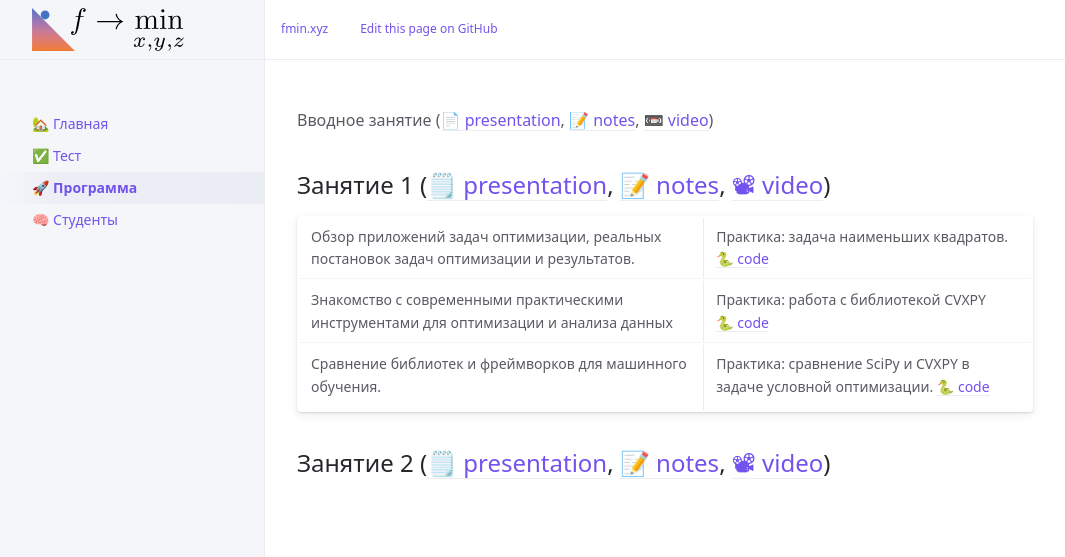
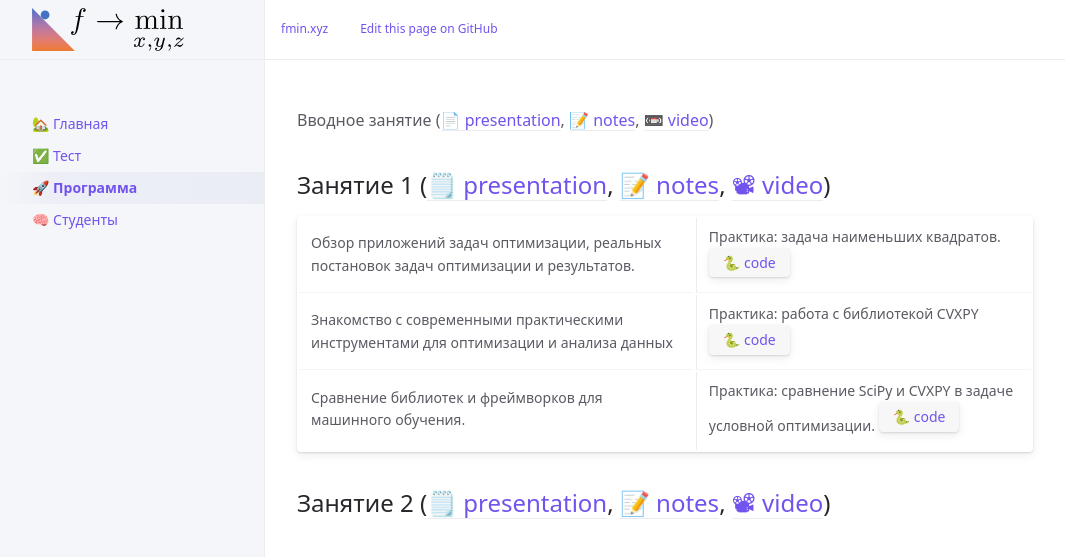
Before and after one commit to MerkulovDaniil/mipt21, a Jekyll site: the page built from program.md, in a window 1280 px wide. Shown: the top 557 px of the page, without its empty margins (107-1172 px from the left). Built offline with Jekyll 4.4.1, drawn with Linux system fonts in a browser that asks for light colours; our own code applies the rules of GitHub Pages for plain Markdown files; a script that is not in the unit is left out.

```diff
--- a/program.md
+++ b/program.md
@@ -7,8 +7,8 @@ nav_order: 3
 
 ## Занятие 1 ([🗒️ presentation](), [📝 notes](url), [📽 video](url))
 
-| Обзор приложений задач оптимизации, реальных постановок задач оптимизации и результатов.    | Практика: задача наименьших квадратов. [🐍 code](https://colab.research.google.com/github/MerkulovDaniil/sber219/blob/main/notebooks/1_1.ipynb){: btn}      |
-| Знакомство с современными практическими инструментами для оптимизации и анализа данных   | Практика: работа с библиотекой CVXPY [🐍 code](https://colab.research.google.com/github/MerkulovDaniil/sber219/blob/main/notebooks/1_2.ipynb){: btn}      |
-| Сравнение библиотек и фреймворков для машинного обучения.         | Практика: сравнение SciPy и CVXPY в задаче условной оптимизации. [🐍 code](https://colab.research.google.com/github/MerkulovDaniil/sber219/blob/main/notebooks/1_3.ipynb){: btn}         |
+| Обзор приложений задач оптимизации, реальных постановок задач оптимизации и результатов.    | Практика: задача наименьших квадратов. [🐍 code](https://colab.research.google.com/github/MerkulovDaniil/sber219/blob/main/notebooks/1_1.ipynb){: .btn}      |
+| Знакомство с современными практическими инструментами для оптимизации и анализа данных   | Практика: работа с библиотекой CVXPY [🐍 code](https://colab.research.google.com/github/MerkulovDaniil/sber219/blob/main/notebooks/1_2.ipynb){: .btn}      |
+| Сравнение библиотек и фреймворков для машинного обучения.         | Практика: сравнение SciPy и CVXPY в задаче условной оптимизации. [🐍 code](https://colab.research.google.com/github/MerkulovDaniil/sber219/blob/main/notebooks/1_3.ipynb){: .btn}         |
 
 ## Занятие 2 ([🗒️ presentation](), [📝 notes](url), [📽 video](url))
```
